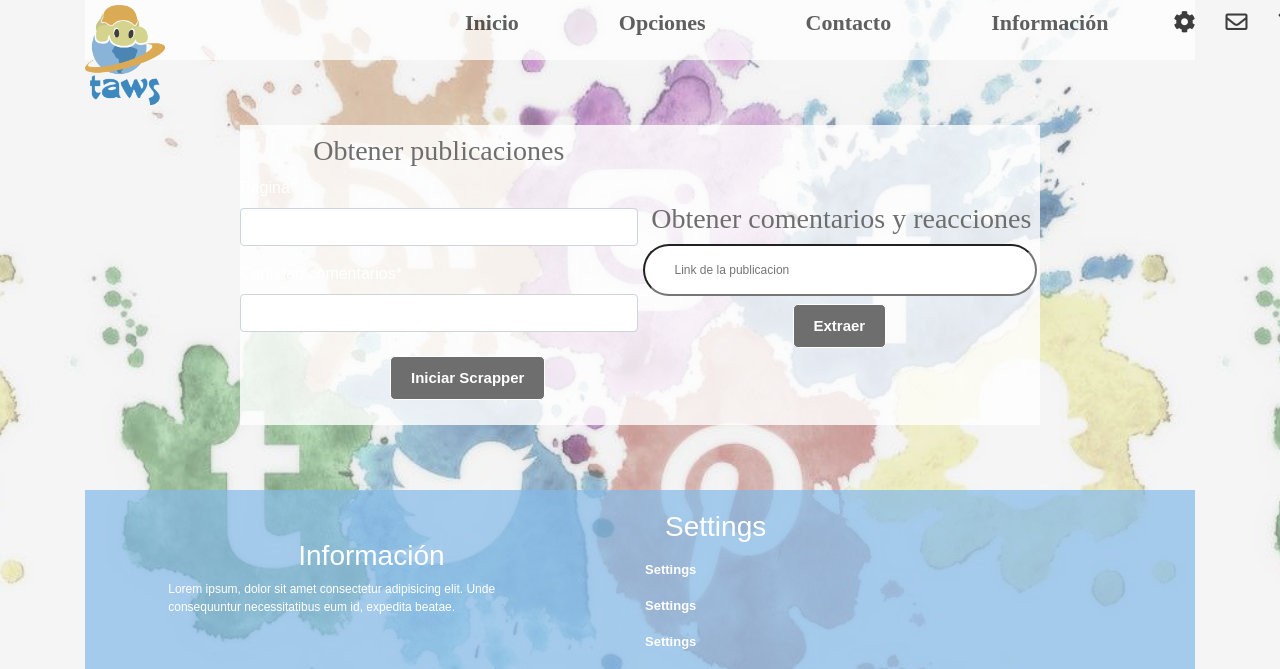
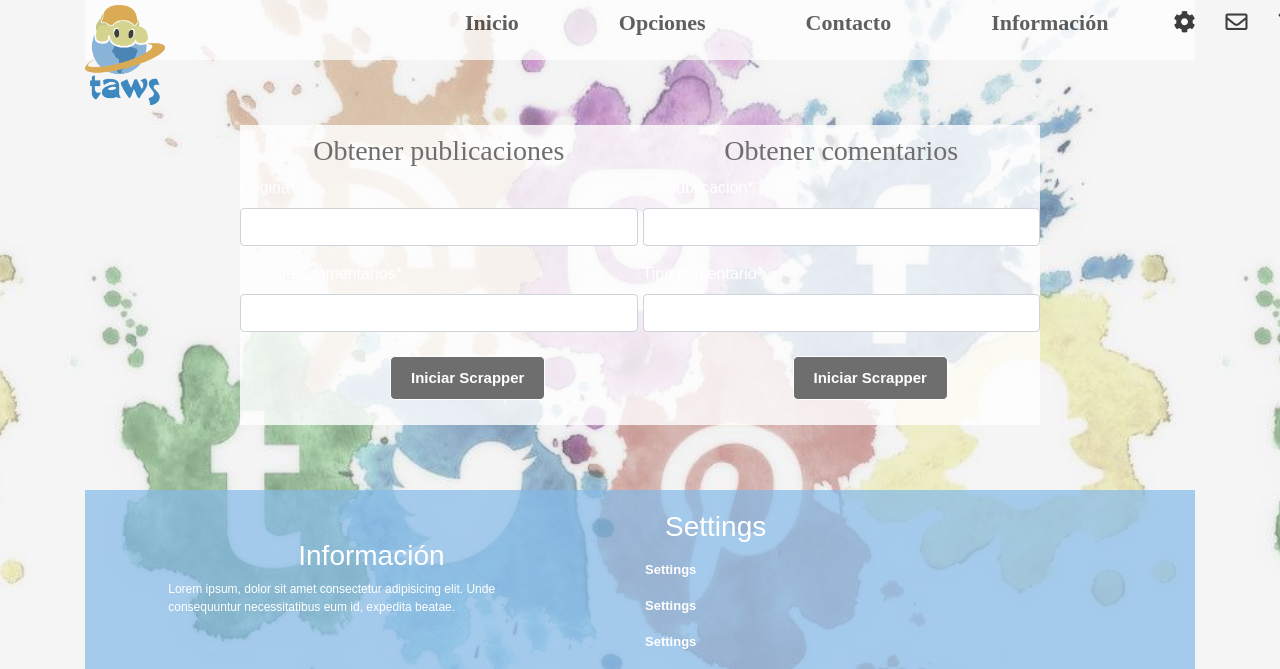
Before and after one commit to Taws-Espol/Data_Recovery, a Django app: page /facebook_scrapper/ in a window 1280 px wide. Shown: the top 669 px of the page. Run offline with Django 3.2, Linux system fonts and the light colour scheme; some libraries are stand-ins or nearby versions.

Commit message:
Se incorporo el form para el scrapper de los comentarios de Facebook y su corrrecto funcionamiento

```diff
--- a/consultas/forms.py
+++ b/consultas/forms.py
@@ -1,5 +1,5 @@
 from django import forms
-from .models import ScrapperPublicaciones, ScrapperInstagram
+from .models import ScrapperPublicaciones, ScrapperInstagram, ScrapperComentarios
 
 class OpcionesScrapperPublicaciones(forms.ModelForm):
     class Meta:
@@ -10,3 +10,8 @@ class OpcionesScrapperInstagram(forms.ModelForm):
     class Meta:
         model= ScrapperInstagram
         fields=["url_ubicacion","cantidad_publicaciones"]
+
+class OpcionesScrapperComentarios(forms.ModelForm):
+    class Meta:
+        model=ScrapperComentarios
+        fields=["url_publicacion","tipo_comentario"]
--- a/consultas/models.py
+++ b/consultas/models.py
@@ -9,3 +9,7 @@ class ScrapperPublicaciones(models.Model):
 class ScrapperInstagram(models.Model):
     url_ubicacion=models.CharField(max_length=100)
     cantidad_publicaciones=models.CharField(max_length=100)
+
+class ScrapperComentarios(models.Model):
+    url_publicacion=models.CharField(max_length=100)
+    tipo_comentario=models.CharField(max_length=100)
--- a/consultas/templates/consultas/facebook.html
+++ b/consultas/templates/consultas/facebook.html
@@ -10,16 +10,21 @@
             <form method="POST">
                 {% csrf_token %}
                 <h3>Obtener publicaciones</h3>
-                {{ form|crispy }}
+                {{ form_pu|crispy }}
                 <div class="form-group">
                     <button class="btn btn-outline-info" type="submit">Iniciar Scrapper</button>
                 </div>
             </form>
         </div>
         <div>
-            <h3>Obtener comentarios y reacciones</h3>
-            <input type="text" size="45"  class="caja" placeholder="Link de la publicacion" name="link_p">
-            <a href="#" class="btn">Extraer</a>
+            <form method="POST">
+                {% csrf_token %}
+                <h3>Obtener comentarios</h3>
+                {{ form_co|crispy }}
+                <div class="form-group">
+                    <button class="btn btn-outline-info" type="submit">Iniciar Scrapper</button>
+                </div>
+            </form>
         </div>
     </div>
 {% endblock content2 %}
--- a/consultas/urls.py
+++ b/consultas/urls.py
@@ -6,6 +6,5 @@ urlpatterns = [
     path('', views.home, name="consultas-home"),
     path('facebook_scrapper/', views.facebook, name="consultas-facebook"),
     path('instagram_scrapper/', views.instagram, name="consultas-instagram"),
-    path('facebook_scrapper/comentarios', views.comentarios, name="consultas-facebook-comentarios"),
     path("descargar_archivo", views.descargar, name="consultas-descargar")
 ]
--- a/consultas/views.py
+++ b/consultas/views.py
@@ -1,6 +1,6 @@
 from django.shortcuts import render, redirect
 from django.http import HttpResponse
-from .forms import OpcionesScrapperPublicaciones, OpcionesScrapperInstagram
+from .forms import OpcionesScrapperPublicaciones, OpcionesScrapperInstagram, OpcionesScrapperComentarios
 from django.contrib import messages
 from funciones import FacebookBot as fb_bot
 from funciones import InstagramBot as ig_bot
@@ -13,19 +13,32 @@ def home(request):
 
 def facebook(request):
     if request.method == 'POST':
-        form = OpcionesScrapperPublicaciones(request.POST)
-        if form.is_valid():
-            form.save()
-            pagina=form.cleaned_data.get("pagina")
-            cantidad_publicaciones=int(form.cleaned_data.get("cantidad_comentarios"))
+        form_pu = OpcionesScrapperPublicaciones(request.POST)
+        if form_pu.is_valid():
+            form_pu.save()
+            pagina=form_pu.cleaned_data.get("pagina")
+            cantidad_publicaciones=int(form_pu.cleaned_data.get("cantidad_comentarios"))
             messages.success(request, f'El Scrapper ha finalizado, a continuacion puede descargar el archivo')
             h1=threading.Thread(name="hilo_publicaciones", target=fb_bot.imprimir_publicaciones, args=(pagina,cantidad_publicaciones))
             h1.start()
             h1.join()
             return redirect('consultas-descargar')
+
+        form_co = OpcionesScrapperComentarios(request.POST)
+        if form_co.is_valid():
+            form_co.save()
+            url_publicacion = form_co.cleaned_data.get("url_publicacion")
+            tipo_comentario = form_co.cleaned_data.get("tipo_comentario")
+            messages.success(request, f'El Scrapper ha finalizado, a continuacion puede descargar el archivo')
+            h3 = threading.Thread(name="hilo_comentarios", target=fb_bot.imprimir_comentarios,args=(url_publicacion, tipo_comentario))
+            h3.start()
+            h3.join()
+            return redirect('consultas-descargar')
     else:
-        form = OpcionesScrapperPublicaciones()
-    return render(request,"consultas/facebook.html", {"form":form})
+        form_pu = OpcionesScrapperPublicaciones()
+        form_co = OpcionesScrapperComentarios()
+
+    return render(request,"consultas/facebook.html", {"form_pu":form_pu,"form_co":form_co})
 
 def instagram(request):
     if request.method == 'POST':
@@ -35,7 +48,7 @@ def instagram(request):
             url_ubicacion=form.cleaned_data.get("url_ubicacion")
             cantidad_publicaciones=int(form.cleaned_data.get("cantidad_publicaciones"))
             messages.success(request, f'El Scrapper ha finalizado, a continuacion puede descargar el archivo')
-            h2=threading.Thread(name="hilo_publicaciones", target=ig_bot.imprimir_informacion, args=(url_ubicacion,cantidad_publicaciones))
+            h2=threading.Thread(name="hilo_instagram", target=ig_bot.imprimir_informacion, args=(url_ubicacion,cantidad_publicaciones))
             h2.start()
             h2.join()
             return redirect('consultas-descargar')
@@ -43,8 +56,5 @@ def instagram(request):
         form = OpcionesScrapperInstagram()
     return render(request,"consultas/instagram.html", {'form': form})
 
-def comentarios(request):
-    return HttpResponse("<h1>Scrapper de los comenarios de una publicacion de Facebook</h1>")
-
 def descargar(request):
     return render(request,"consultas/descargar.html")
--- a/funciones/FacebookBot.py
+++ b/funciones/FacebookBot.py
@@ -3,7 +3,6 @@ from selenium.webdriver.common.by import By
 from selenium.webdriver.common.keys import Keys
 from selenium.common.exceptions import NoSuchElementException, ElementNotVisibleException
 import time
-import threading
 import json
 
 lugar="driver/chromedriver"
--- a/funciones/InstagramBot.py
+++ b/funciones/InstagramBot.py
@@ -3,7 +3,6 @@ from selenium.webdriver.common.by import By
 from selenium.common.exceptions import NoSuchElementException
 import time
 import json
-import threading
 
 lugar="driver/chromedriver"
 email='jgparraga99@gmail.com'
```
Also changed, not shown: consultas/migrations/0003_scrappercomentarios.py (added), db.sqlite3.
